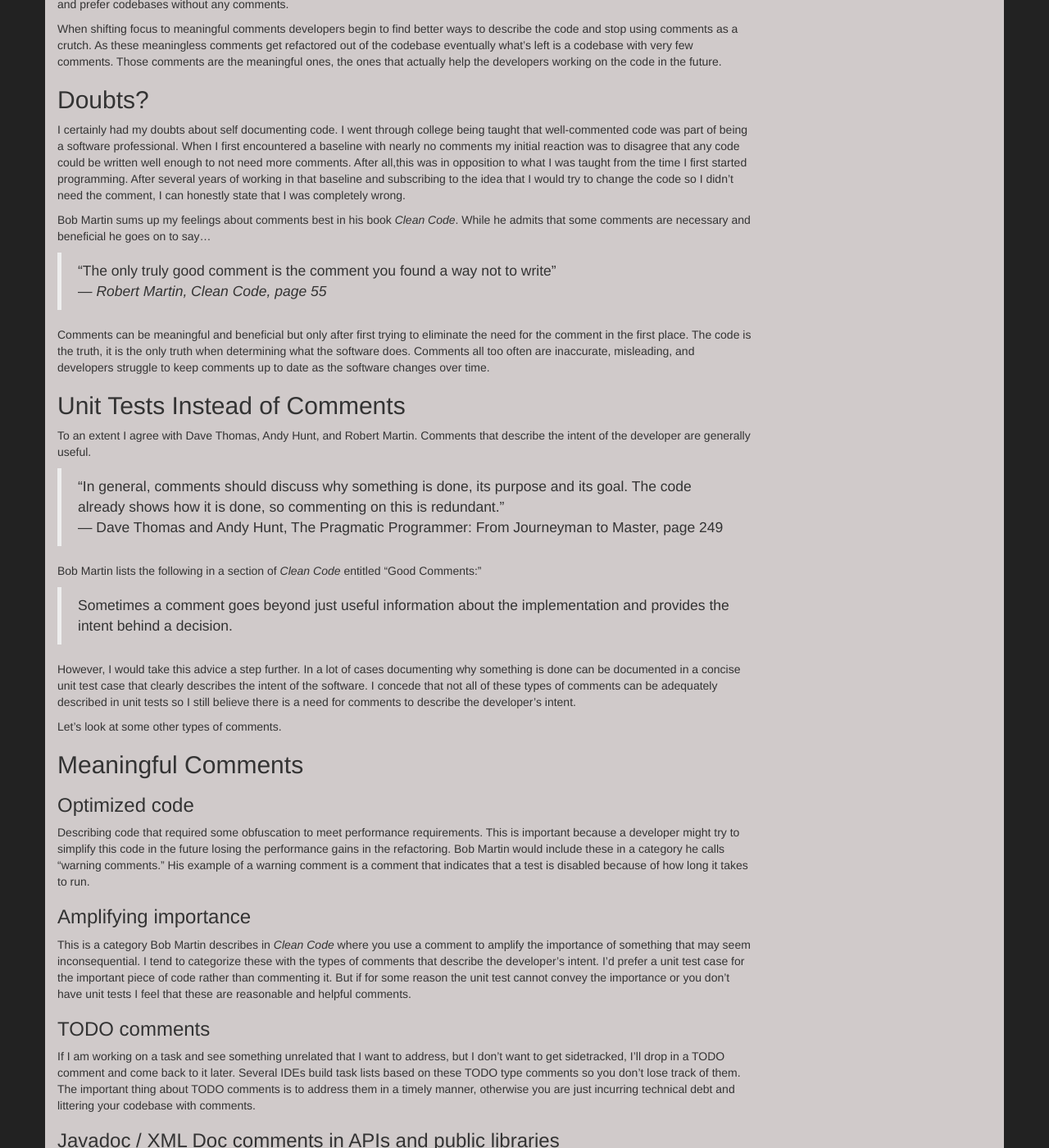
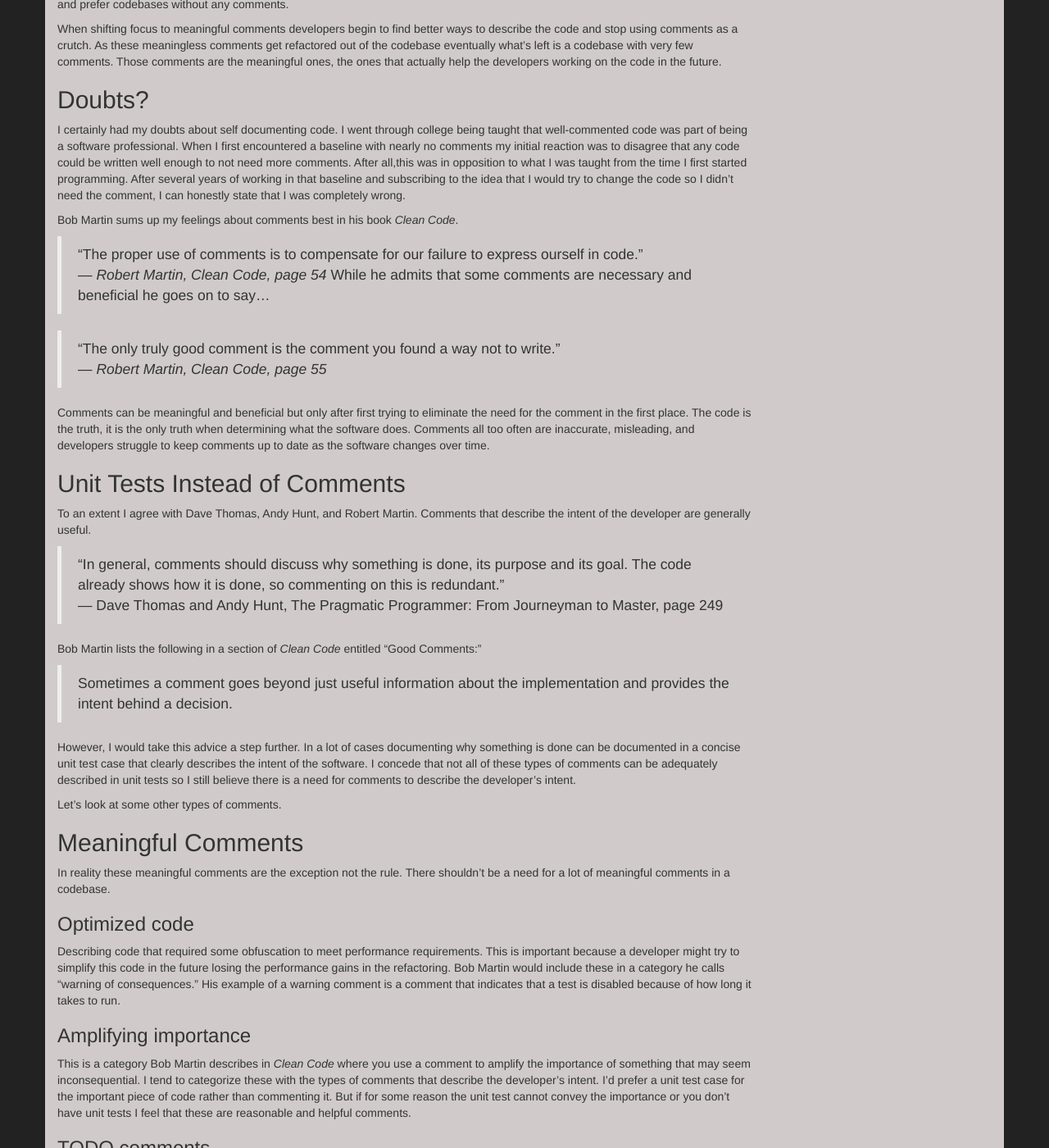
Before and after one commit to asciamanna/asciamanna.github.io, a Jekyll site: the page built from _posts/2014-04-05-self-documenting-code-and-meaningful-comments.md, in a window 1280 px wide and 1400 px high, scrolled down 788 px. Shown: the whole window at 82% size. Built offline with Jekyll 4.4.1, drawn with Linux system fonts in a browser that asks for light colours; nearby versions of some CDN libraries; comment, search, counter and statistics services are not loaded; some of the changed text lies outside the part shown.

Commit message:
updating self documenting code and meaningful comments blog post.

```diff
--- a/_posts/2014-04-05-self-documenting-code-and-meaningful-comments.md
+++ b/_posts/2014-04-05-self-documenting-code-and-meaningful-comments.md
@@ -56,10 +56,14 @@
 so I didn't need the comment, I can honestly state that I was completely wrong.
 
 Bob Martin sums up my feelings about comments best in his book _Clean Code_.
+
+> "The proper use of comments is to compensate for our failure to express
+> ourself in code."
+>&mdash; _Robert Martin, Clean Code, page 54_
 While he admits that some comments are necessary and beneficial he goes on to
 say&hellip;
 
-> "The only truly good comment is the comment you found a way not to write"
+> "The only truly good comment is the comment you found a way not to write."
 >&mdash; _Robert Martin, Clean Code, page 55_
 
 Comments can be meaningful and beneficial but only after first trying to
@@ -92,12 +96,15 @@
 Let's look at some other types of comments.
 
 ## Meaningful Comments
+In reality these meaningful comments are the exception not the rule. There
+shouldn't be a need for a lot of meaningful comments in a codebase.
+
 ###Optimized code
 Describing code that required some obfuscation to meet performance
 requirements.
 This is important because a developer might try to simplify this code
 in the future losing the performance gains in the refactoring. Bob
-Martin would include these in a category he calls "warning comments."
+Martin would include these in a category he calls "warning of consequences."
 His example of a warning comment is a comment that indicates that a
 test is disabled because of how long it takes to run.
 
@@ -127,7 +134,8 @@
 
 ##Not So Meaningful Comments
 Let's get into the types of comments that I think should be replaced
-when encountered in software.
+when encountered in code. Most comments found in a codebase are going
+to fall into this category.
 
 ###Commenting how the code works
 If a comment describes how the code works it's either redundant or
@@ -183,6 +191,14 @@
 code should avoid method headers entirely (whether it be for public or
 private methods).
 
+###Noise
+There are some comments that just restate the name of the method, variable or
+property.  If they aren't identical then they are just rephrasing the names.
+I tend to categorize these with the method header comments as they tend to make
+reading the code much harder by having lots of these comments interspersed with
+executable code. These comments are the easiest to get rid of. Simply delete
+them and move on and watch the size of your classes shrink.
+
 ###Commented out code
 Commenting out code is fine when testing but it shouldn't be committed.
 Again, let the VCS control the history of the source code
@@ -192,8 +208,8 @@
 Obviously there are no absolutes in software developement. In general,
 if you try to remove or not write a comment by eliminating the need for
 it and find that you can't you most likely have a reasonable comment.
-There are all kinds of exceptions including if there are language
-limitations that prevent you from being as descriptive as possible.
+However, if you find you need a lot of comments you should look closer
+at the code to see if changing the code can eliminate the need for the comment.
 
 ###Credits
 I've referenced Robert Martin's _Clean Code_ book several times in this
```
